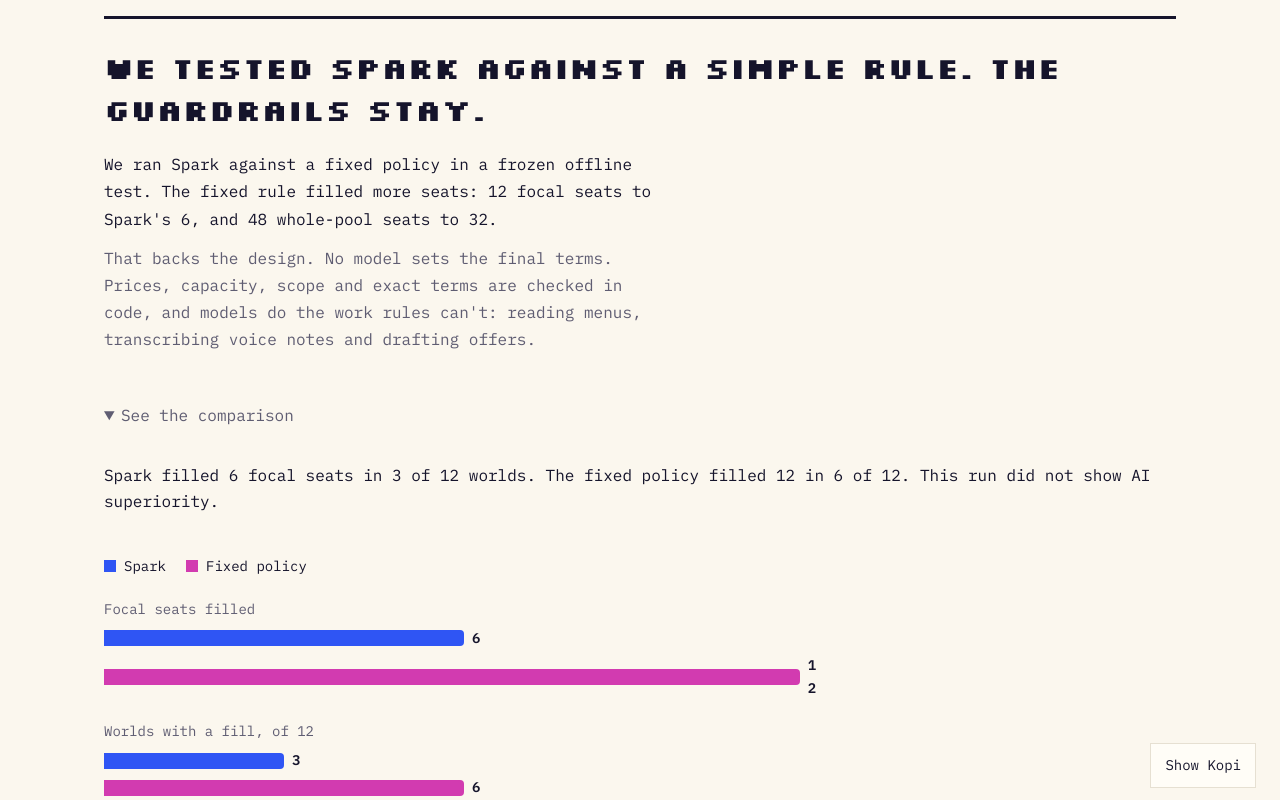
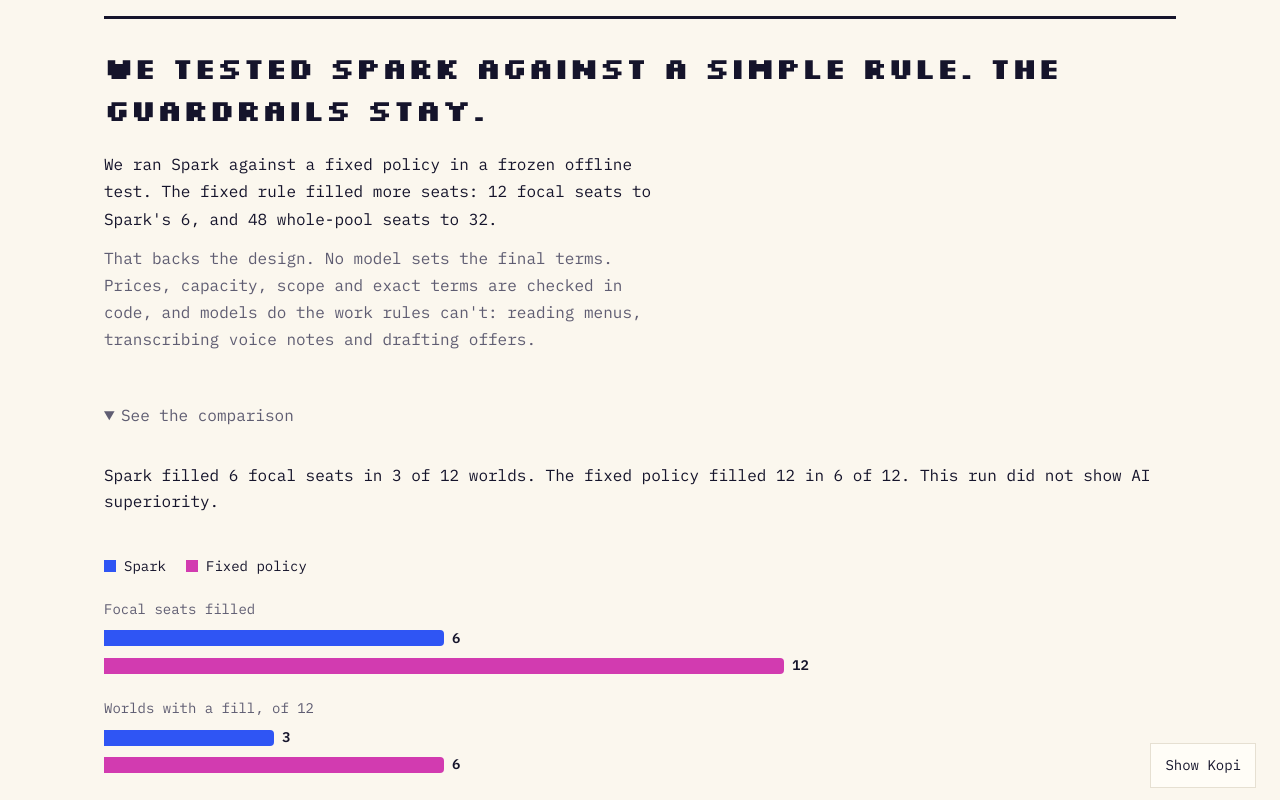
Before and after one commit to jaydonnnk/backfill, a Next.js app: page /evals in a window 1280 px wide. Both pictures are taken after a click on the heading "See the comparison". Shown: the part 1327-2127 px from the top of the page. Built offline with nearby package versions, Linux system fonts and the light colour scheme.

Commit message:
fix: keep evals chart values on one line

```diff
--- a/src/app/evals/page.tsx
+++ b/src/app/evals/page.tsx
@@ -63,8 +63,8 @@ export default function Evals() {
         <figcaption className="result-legend"><span><i className="swatch spark-mark" />Spark</span><span><i className="swatch fixed-mark" />Fixed policy</span></figcaption>
         {results.map(row => <div className="result-row" key={row.label}>
           <p>{row.label}</p>
-          <div title={`Spark ${row.spark}`}><span className="bar spark-mark" style={{ width: `${row.spark / row.max * 100}%` }} /><b>{row.spark}</b></div>
-          <div title={`Fixed policy ${row.fixed}`}><span className="bar fixed-mark" style={{ width: `${row.fixed / row.max * 100}%` }} /><b>{row.fixed}</b></div>
+          <div title={`Spark ${row.spark}`}><span className="bar spark-mark" style={{ width: `calc((100% - 40px) * ${row.spark / row.max})` }} /><b>{row.spark}</b></div>
+          <div title={`Fixed policy ${row.fixed}`}><span className="bar fixed-mark" style={{ width: `calc((100% - 40px) * ${row.fixed / row.max})` }} /><b>{row.fixed}</b></div>
         </div>)}
       </figure>
     </div></details>
--- a/src/app/globals.css
+++ b/src/app/globals.css
@@ -504,7 +504,7 @@ body { padding-bottom: 125px; }
 .result-row { display: grid; gap: 4px; }
 .result-row > p { font-size: 14px; color: var(--muted); margin-bottom: 2px; }
 .result-row > div { display: flex; align-items: center; gap: 8px; }
-.result-row b { font-size: 14px; font-weight: 600; }
+.result-row b { flex: none; white-space: nowrap; font-size: 14px; font-weight: 600; }
 .bar { display: block; height: 16px; border-radius: 0 4px 4px 0; }
 .eval-more { margin-top: -24px; }
 :root { --chart-spark: #2f55f4; --chart-fixed: #d23bb0; }
```
